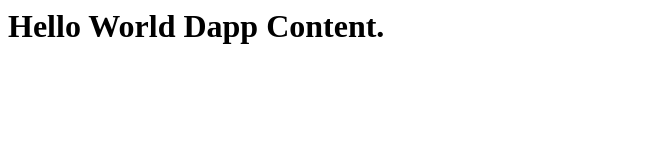
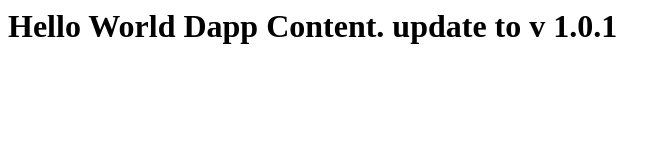
Before and after one commit to Evanlai8/dapp-demo, a website: page public/index.html in a window 1280 px wide. Shown: the whole page, without its empty margins (0-671 px from the left). Drawn offline with Linux system fonts and the light colour scheme.

Commit message:
Update index.html

```diff
--- a/public/index.html
+++ b/public/index.html
@@ -3,6 +3,6 @@
     <title>Hello-world!</title>
 </head>
 <body>
-<h1>Hello World Dapp Content.</h1>
+<h1>Hello World Dapp Content. update to v 1.0.1</h1>
 </body>
 </html>
```
